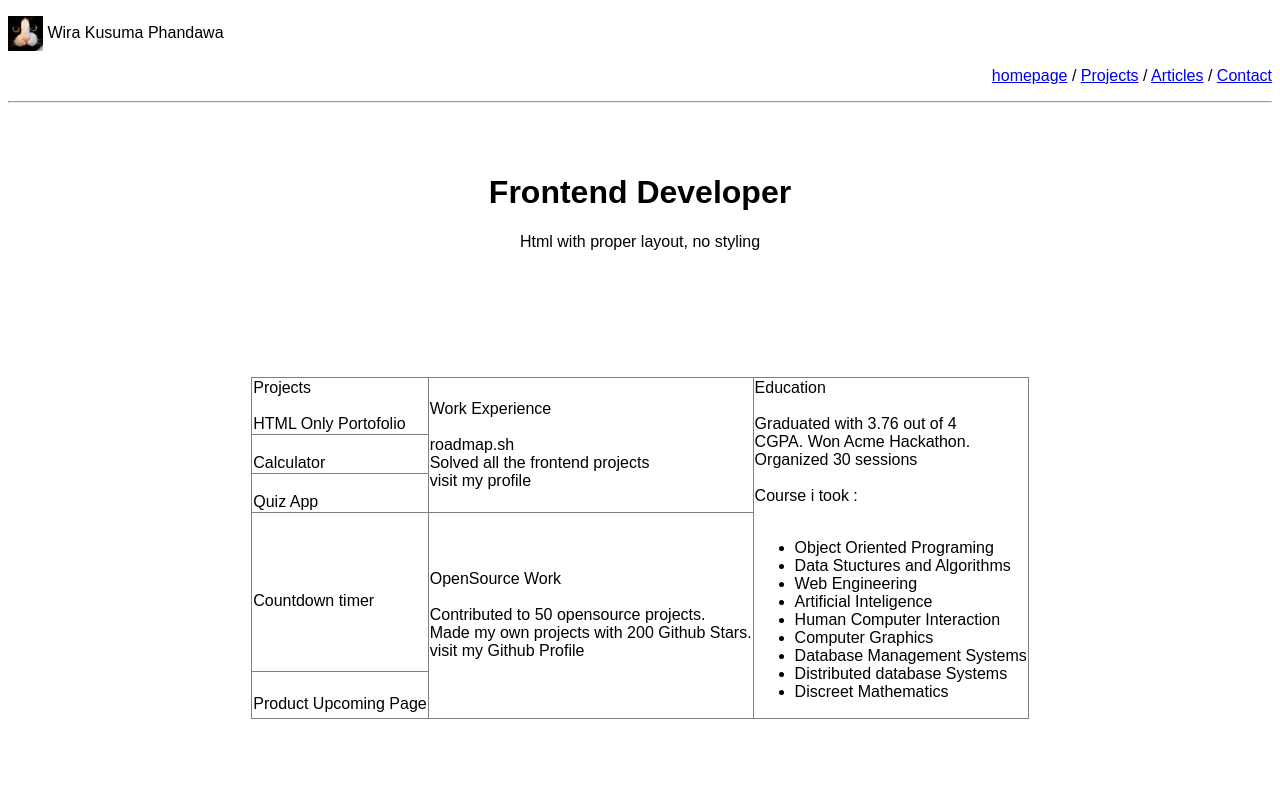
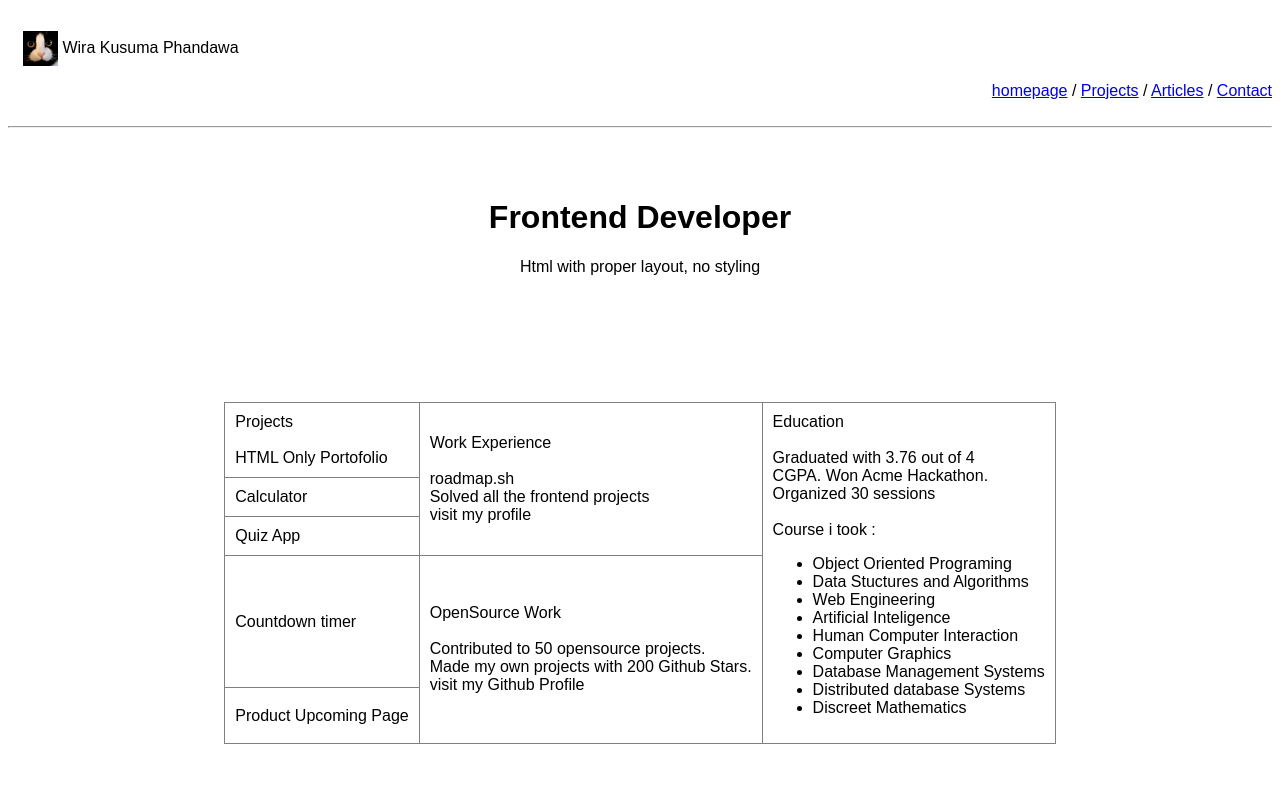
Before and after one commit to Lordwalker11/roadmap.sh-solution, a plain HTML site: page basic html website/Homepage.html in a window 1280 px wide. Shown: the top 790 px of the page. Drawn offline with Linux system fonts and the light colour scheme.

Commit message:
Update Homepage.html

```diff
--- a/basic html website/Homepage.html
+++ b/basic html website/Homepage.html
@@ -7,10 +7,23 @@
 
         <link rel="stylesheet" href="styles.css">
 
+        <style>
+            .utama{
+                width: 50%;
+                padding-left: 15px;
+                padding-top: 15px;
+            }
+            .navi{
+                text-align: right;
+                padding-bottom: 10px;
+            }
+
+        </style>
+
     </head>
 
     <body>
-        <p><img src="img/kucing.jpeg" alt="photo profile" width="35px" align="center"> Wira Kusuma Phandawa
+        <p class="utama"><img src="img/kucing.jpeg" alt="photo profile" width="35px" align="center"> Wira Kusuma Phandawa
 
         <div class="navi">
             <a href="Homepage.html">homepage</a> /
@@ -29,14 +42,14 @@
         <table border="1" align="center">
             <div class="tabels">
                 <tr>
-                    <td>Projects <br><br> HTML Only Portofolio </td>
+                    <td style="padding: 10px;">Projects <br><br> HTML Only Portofolio </td>
 
 
-                    <td rowspan="3">Work Experience <br><br> roadmap.sh <br> Solved all the frontend projects <br> visit my profile</td>
+                    <td rowspan="3" style="padding: 10px;">Work Experience <br><br> roadmap.sh <br> Solved all the frontend projects <br> visit my profile</td>
 
-                    <td rowspan="6">
+                    <td rowspan="6" style="padding: 10px;">
                         Education <br><br> Graduated with 3.76 out of 4 <br> CGPA. Won Acme Hackathon. <br> Organized 30 sessions <br><br>
-                        Course i took : <br><br>
+                        Course i took : <br>
                         <ul>
                             <li>Object Oriented Programing</li>
                             <li>Data Stuctures and Algorithms</li>
@@ -53,25 +66,28 @@
                 </tr>
 
                 <tr>
-                    <td> <br>Calculator <br></td>
+                    <td style="padding: 10px;">Calculator</td>
                 </tr>
                 <tr>
-                    <td> <br>Quiz App <br></td>
+                    <td style="padding: 10px;">Quiz App</td>
                 </tr>
                 <tr>
-                    <td> <br>Countdown timer <br></td>
-                    <td rowspan="2">
+                    <td style="padding: 10px;">Countdown timer</td>
+                    <td rowspan="2" style="padding: 10px;">
                         OpenSource Work <br><br>
                         Contributed to 50 opensource projects. <br> Made my own projects with 200 Github Stars. <br> visit my Github Profile
                     </td>
                 </tr>
                 <tr>
-                    <td align="center"> <br>Product Upcoming Page <br> </td>
+                    <td style="padding: 10px;">Product Upcoming Page </td>
                 </tr>
             </table>
 
             </div>
+
         <br><br><br>
+
+            <!-- end of table -->
 
             <div class="container">
                 <div class="card">
```
Lines whose indentation alone changed are shown as unchanged.
